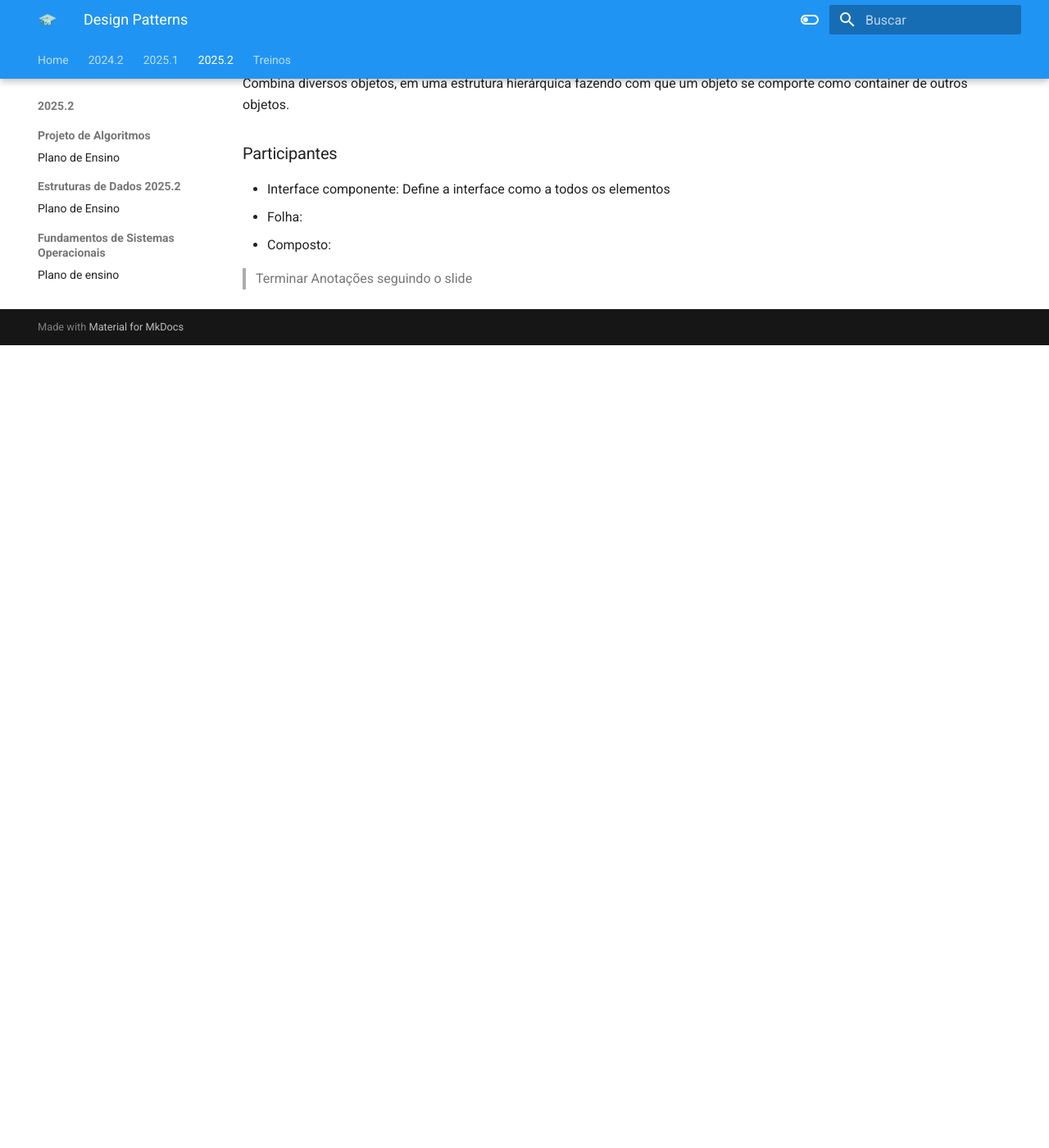
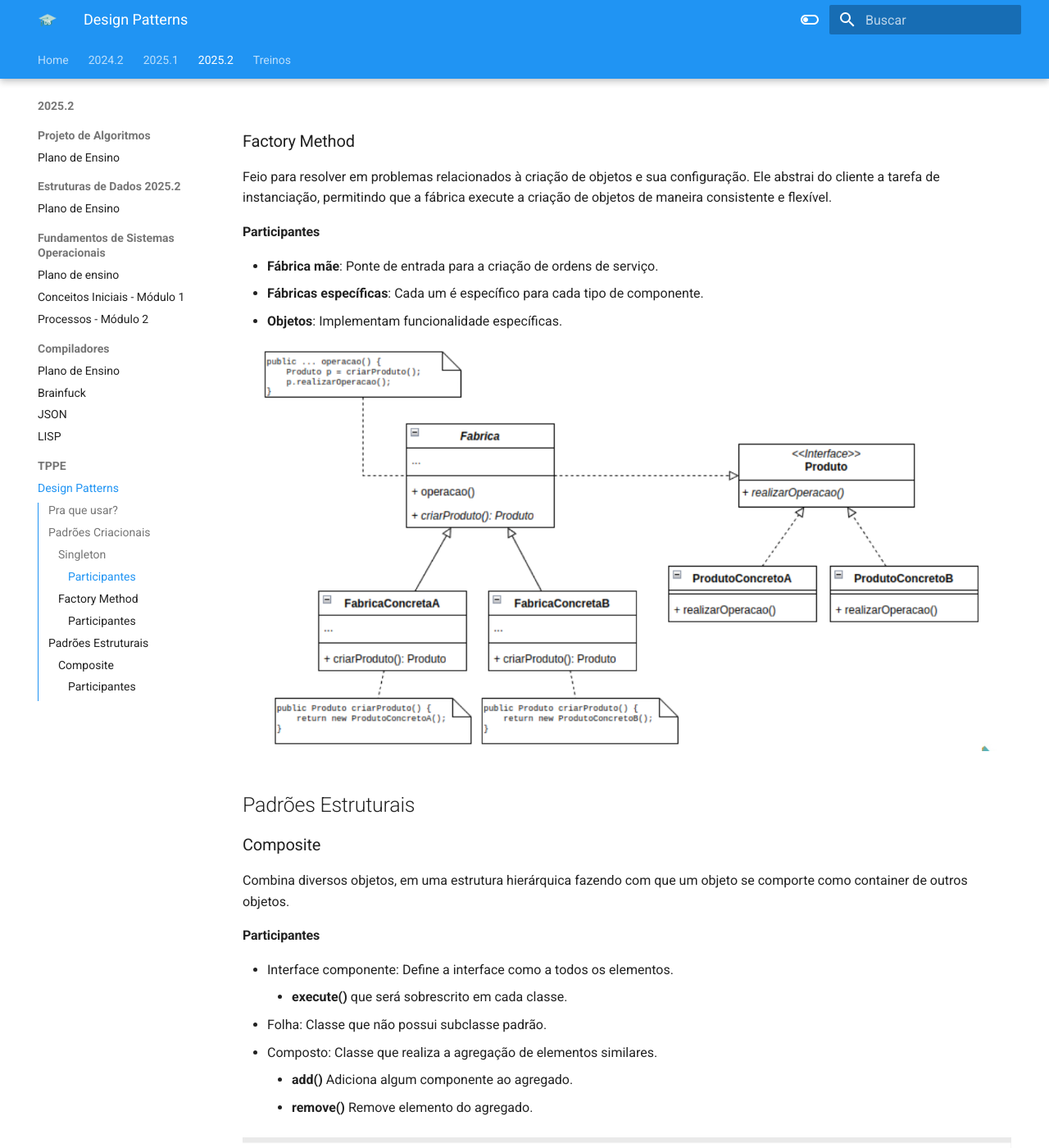
Before and after one commit to Diogo-Barboza/VSFGA, an MkDocs documentation site: the page built from docs/sections/2025.2/TPPE/designPattern.md, in a window 1280 px wide and 1400 px high, scrolled down 1399 px. Shown: the whole window at 82% size. Built offline with MkDocs 1.6.1 and Material for MkDocs 9.7.7, drawn with Linux system fonts in a browser that asks for light colours; before the commit the page ends 1820 px from its top, so only the background shows below that; some of the changed text lies outside the part shown.

Commit message:
Desing Pattern - Complete

```diff
--- a/docs/sections/2025.2/TPPE/designPattern.md
+++ b/docs/sections/2025.2/TPPE/designPattern.md
@@ -13,37 +13,46 @@
 - **Qualidade do código**: Promovem um design de software mais limpo. flexível e fácil de manter.
 - **Redução de erros**: Eles ajudam a evitar armadilhas comuns de projetos de software.
 
-## Singleton
+## Padrões Criacionais
+
+### Singleton
 
 O padrão **singleton** garante que uma classe tennha apenas uma única instância. É especialmente útil em situações em que a multiplicidade de instâncias pode levar à sobrecarga de recursos ou gestão inconsistente de estado.
 
-### Participantes:
+#### Participantes
 
 - **Classe principal**: Classe que vai inmplementar o método em sí.
 - **Construtor privado**: Evita que álguem possa criar um obejto fora do controle da classe principal
 - **Atributo estático**: Armazena a única instância da classe para que todas as partes da aplicação possam acessá-la.
 - **Método de acesso**: Fornece um ponto de acesso centralizado para a instância única, o método getInstance() é chamado para obter a instância garantindo que só haja um ponto de acesso.
 
-## Factory Method
+![Exemplo Singeton](../../../images/SingletonFoto.png)
+
+### Factory Method
 
 Feio para resolver em problemas relacionados à criação de objetos e sua configuração. Ele abstrai do cliente a tarefa de instanciação, permitindo que a fábrica execute a criação de objetos de maneira consistente e flexível.
 
-### Participantes:
+#### Participantes
 
-- Fábrica mãe: Ponte de entrada para a criação de ordens de serviço
-- Fábricas específicas:
--
+- **Fábrica mãe**: Ponte de entrada para a criação de ordens de serviço.
+- **Fábricas específicas**: Cada um é específico para cada tipo de componente.
+- **Objetos**: Implementam funcionalidade específicas.
 
-> Terminar Anotações seguindo o slide
+![Factory Method Exemplo](../../../images/FMFoto.png)
 
-## Composite
+## Padrões Estruturais
+
+### Composite
 
 Combina diversos objetos, em uma estrutura hierárquica fazendo com que um objeto se comporte como container de outros objetos.
 
-### Participantes
+#### Participantes
 
-- Interface componente: Define a interface como a todos os elementos
-- Folha:
-- Composto:
+- Interface componente: Define a interface como a todos os elementos.
+    - **execute()** que será sobrescrito em cada classe.
+- Folha: Classe que não possui subclasse padrão.
+- Composto: Classe que realiza a agregação de elementos similares.
+    - **add()** Adiciona algum componente ao agregado.
+    - **remove()** Remove elemento do agregado.
 
-> Terminar Anotações seguindo o slide
+![Exemplo de Composite](../../../images/CompositeFoto.png)
```
Also changed, not shown: docs/images/CompositeFoto.png (added), docs/images/FMFoto.png (added), docs/images/SingletonFoto.png (added).
